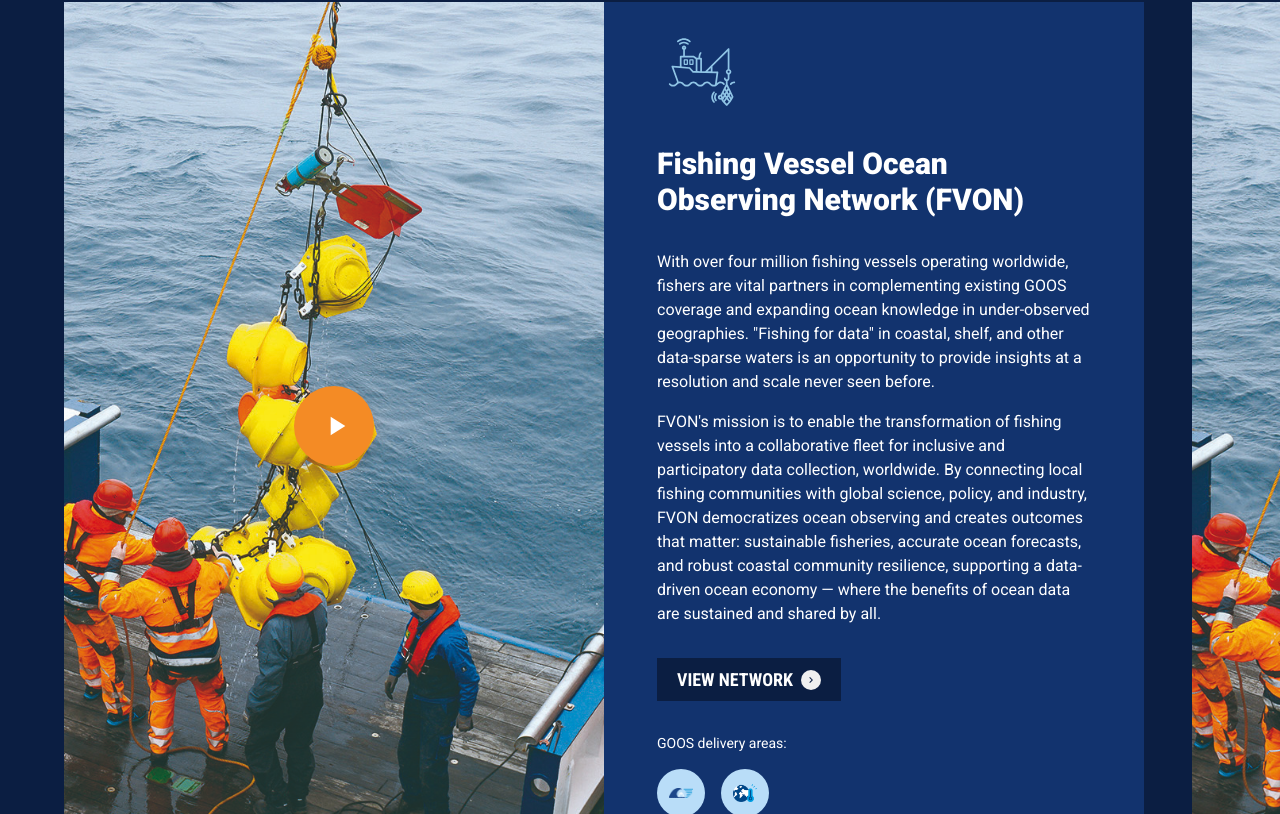
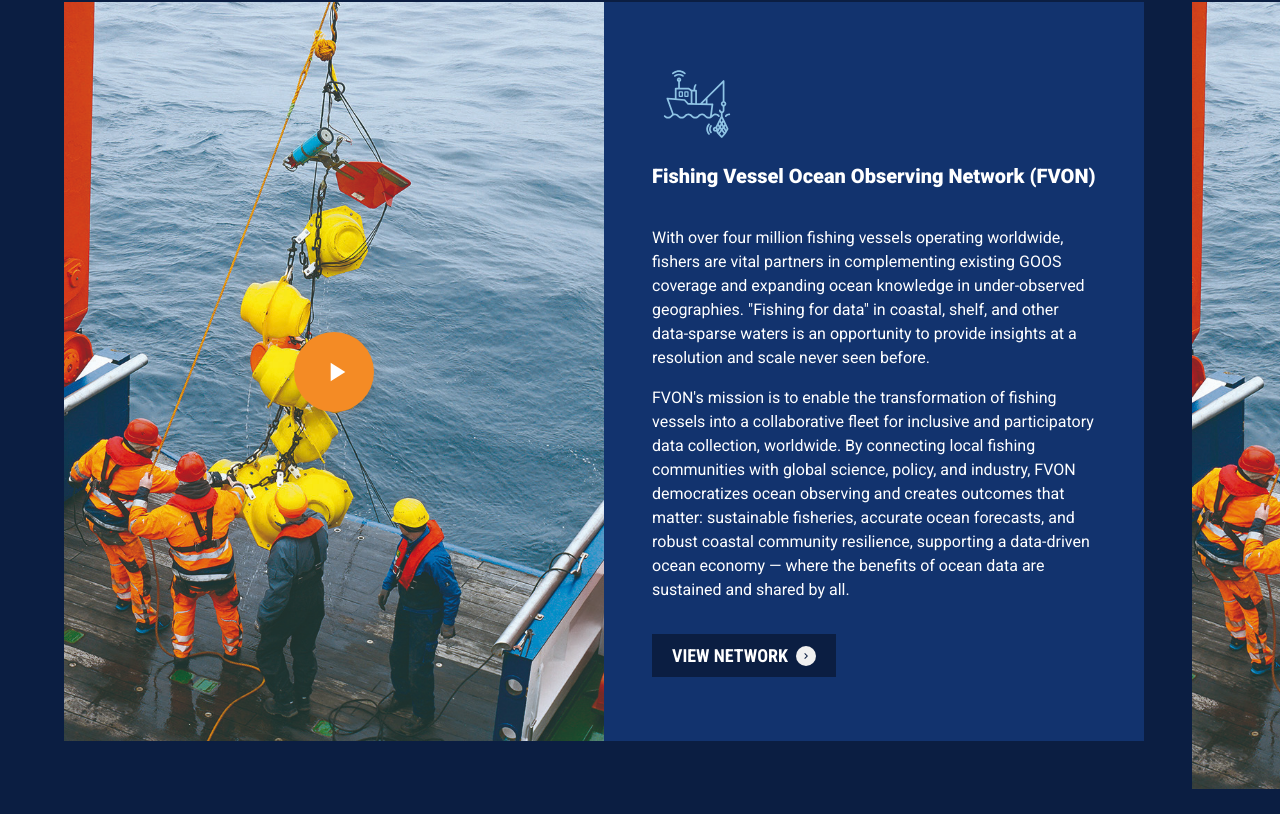
Before and after one commit to OceanOPS/oceanops-report-card, a React (Vite) app: page /#map-section in a window 1280 px wide. Shown: the part 9246-10060 px from the top of the page. Built offline with nearby package versions, Linux system fonts and the light colour scheme; a web font is replaced by a local one.

Commit message:
Adjust EmergingNetworkCard layout and styling
- Increase vertical padding from py-8 to py-16
- Standardize horizontal padding to px-12
- Reduce icon height from 92px to 72px
- Reduce title font size from text-3xl to text-xl
- Hide GOOS delivery areas section

```diff
--- a/src/components/EmergingNetworkCard.tsx
+++ b/src/components/EmergingNetworkCard.tsx
@@ -221,11 +221,11 @@ export default function EmergingNetworkCard({
 
       {/* Right Section - Content */}
       <div className="flex-1 flex flex-col justify-center">
-        <div className="px-[53px] py-8 space-y-8">
+        <div className="px-12 py-16 space-y-8">
           {/* Header Section */}
           <div className="space-y-5">
             {/* Network Icon */}
-            <div className="w-[90px] h-[92px]">
+            <div className="w-[90px] h-[72px]">
               <img
                 src={iconSrc}
                 alt={t(iconAlt)}
@@ -234,7 +234,7 @@ export default function EmergingNetworkCard({
             </div>
 
             {/* Title */}
-            <h2 className={`${textColor} text-3xl font-extrabold leading-9`}>
+            <h2 className={`${textColor} text-xl font-extrabold leading-9`}>
               {t(titleKey)}
             </h2>
           </div>
@@ -269,7 +269,7 @@ export default function EmergingNetworkCard({
           )}
 
           {/* GOOS Delivery Areas */}
-          <div className="space-y-4">
+          <div className="space-y-4 hidden">
             <p className={`${textColor} text-sm`}>{t(deliveryAreasLabelKey)}:</p>
 
             <div className="flex gap-4">
```
